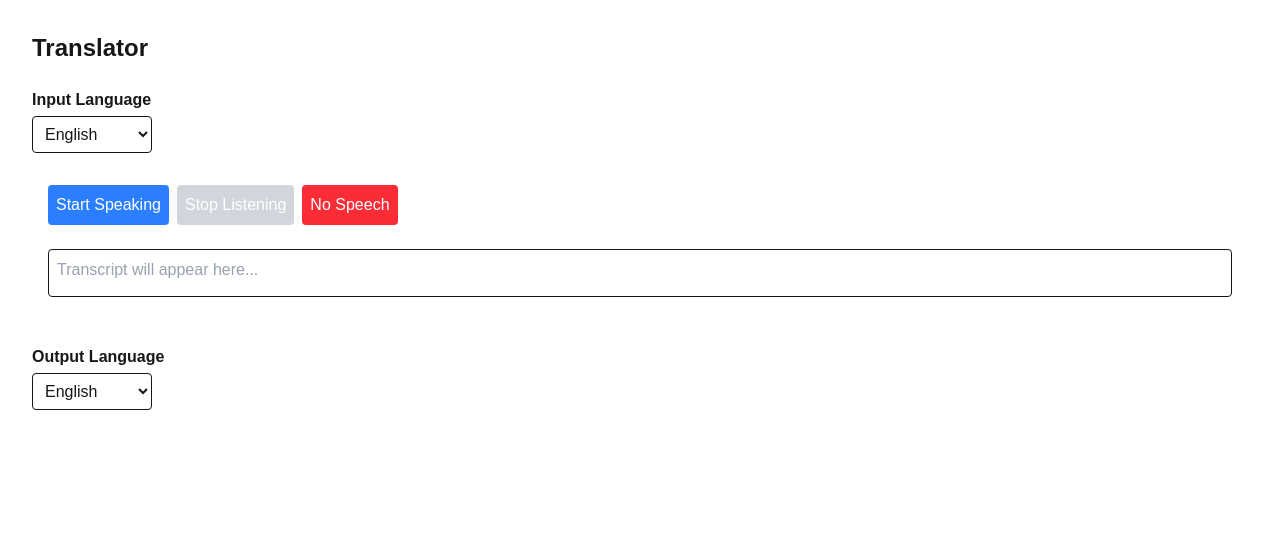
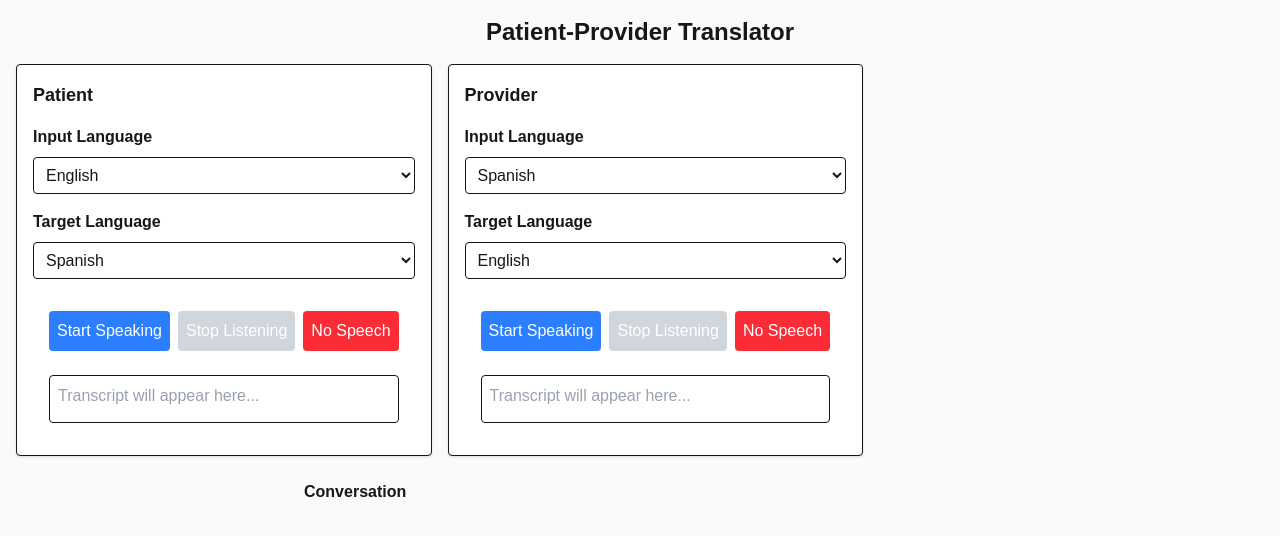
Before and after one commit to grillzwitu/healthcare-translator, a Next.js app: page / in a window 1280 px wide. Shown: the top 536 px of the page. Built offline with nearby package versions, Linux system fonts and the light colour scheme.

Commit message:
implemented dual chat

```diff
--- a/src/app/page.tsx
+++ b/src/app/page.tsx
@@ -1,6 +1,6 @@
 "use client";
-import Translator from "@/components/Translator";
+import DualPanelChat from "@/components/DualPanelChat";
 
 export default function Home() {
-  return <Translator />;
+  return <DualPanelChat />;
 }
--- /dev/null
+++ b/src/components/DualPanelChat.tsx
@@ -0,0 +1,208 @@
+import { useState } from "react";
+import SpeechToText from "./SpeechToText";
+import { LANGUAGES } from "@/constants/languages"; // <-- Import here
+
+type Role = "Patient" | "Provider";
+
+interface Message {
+  sender: Role;
+  inputLang: string;
+  targetLang: string;
+  original: string;
+  corrected: string;
+  suggestions: string;
+  translation: string;
+}
+
+function Panel({
+  role,
+  inputLang,
+  setInputLang,
+  targetLang,
+  setTargetLang,
+  isListening,
+  setIsListening,
+  onSend,
+}: {
+  role: Role;
+  inputLang: string;
+  setInputLang: (v: string) => void;
+  targetLang: string;
+  setTargetLang: (v: string) => void;
+  isListening: boolean;
+  setIsListening: React.Dispatch<React.SetStateAction<boolean>>;
+  onSend: (text: string) => void;
+}) {
+  return (
+    <div className="flex flex-col gap-2 border rounded p-4 bg-white shadow min-w-0">
+      <div className="font-bold text-lg mb-2">{role}</div>
+      <label className="font-semibold">Input Language</label>
+      <select
+        value={inputLang}
+        onChange={e => setInputLang(e.target.value)}
+        className="p-2 border rounded mb-2"
+      >
+        {LANGUAGES.map(l => (
+          <option key={l.code} value={l.code}>{l.label}</option>
+        ))}
+      </select>
+      <label className="font-semibold">Target Language</label>
+      <select
+        value={targetLang}
+        onChange={e => setTargetLang(e.target.value)}
+        className="p-2 border rounded mb-2"
+      >
+        {LANGUAGES.map(l => (
+          <option key={l.code} value={l.code}>{l.label}</option>
+        ))}
+      </select>
+      <SpeechToText
+        onTranscript={onSend}
+        isListening={isListening}
+        setIsListening={setIsListening}
+        inputLang={inputLang}
+      />
+    </div>
+  );
+}
+
+export default function DualPanelChat() {
+  const [messages, setMessages] = useState<Message[]>([]);
+
+  // Patient state
+  const [patientInputLang, setPatientInputLang] = useState("en-US");
+  const [patientTargetLang, setPatientTargetLang] = useState("es-ES");
+  const [patientListening, setPatientListening] = useState(false);
+
+  // Provider state
+  const [providerInputLang, setProviderInputLang] = useState("es-ES");
+  const [providerTargetLang, setProviderTargetLang] = useState("en-US");
+  const [providerListening, setProviderListening] = useState(false);
+
+  // Handle sending a message from either side
+  const handleSend = async (
+    sender: Role,
+    text: string,
+    inputLang: string,
+    targetLang: string
+  ) => {
+    if (!text.trim()) return;
+    // Call translation API
+    const res = await fetch("/api/translate", {
+      method: "POST",
+      headers: { "Content-Type": "application/json" },
+      body: JSON.stringify({ text, targetLang: targetLang.split("-")[0] }),
+    });
+    if (!res.body) return;
+    const reader = res.body.getReader();
+    let resultText = "";
+    let decoder = new TextDecoder();
+    let corrected = "", suggestions = "", translation = "";
+    while (true) {
+      const { done, value } = await reader.read();
+      if (done) break;
+      resultText += decoder.decode(value, { stream: true });
+      const correctedMatch = resultText.match(/- Corrected Transcript:\s*([\s\S]*?)(?=- Suggestions:|$)/i);
+      const suggestionsMatch = resultText.match(/- Suggestions:\s*([\s\S]*?)(?=- Translation:|$)/i);
+      const translationMatch = resultText.match(/- Translation:\s*([\s\S]*)/i);
+      corrected = correctedMatch ? correctedMatch[1].trim() : "";
+      suggestions = suggestionsMatch ? suggestionsMatch[1].trim() : "";
+      translation = translationMatch ? translationMatch[1].trim() : "";
+    }
+    setMessages(msgs => [
+      ...msgs,
+      {
+        sender,
+        inputLang,
+        targetLang,
+        original: text,
+        corrected,
+        suggestions,
+        translation,
+      },
+    ]);
+  };
+
+  // Responsive layout: stack on mobile, side-by-side on desktop
+  return (
+    <main className="min-h-screen p-2 sm:p-4 bg-gray-50">
+      <h1 className="text-2xl font-bold mb-4 text-center">Patient-Provider Translator</h1>
+      <div className="flex flex-col md:flex-row gap-4">
+        {/* Patient Panel */}
+        <Panel
+          role="Patient"
+          inputLang={patientInputLang}
+          setInputLang={setPatientInputLang}
+          targetLang={patientTargetLang}
+          setTargetLang={setPatientTargetLang}
+          isListening={patientListening}
+          setIsListening={setPatientListening} // <-- Pass the setter directly
+          onSend={text =>
+            handleSend("Patient", text, patientInputLang, patientTargetLang)
+          }
+        />
+        {/* Provider Panel */}
+        <Panel
+          role="Provider"
+          inputLang={providerInputLang}
+          setInputLang={setProviderInputLang}
+          targetLang={providerTargetLang}
+          setTargetLang={setProviderTargetLang}
+          isListening={providerListening}
+          setIsListening={setProviderListening} // <-- Pass the setter directly
+          onSend={text =>
+            handleSend("Provider", text, providerInputLang, providerTargetLang)
+          }
+        />
+      </div>
+      {/* Shared Conversation History */}
+      <section className="mt-6 max-w-2xl mx-auto">
+        <h2 className="font-semibold mb-2">Conversation</h2>
+        <div className="flex flex-col gap-3">
+          {messages.map((msg, i) => (
+            <div
+              key={i}
+              className={`rounded p-3 shadow-sm ${
+                msg.sender === "Patient"
+                  ? "bg-blue-50 border-l-4 border-blue-400"
+                  : "bg-green-50 border-l-4 border-green-400"
+              }`}
+            >
+              <div className="text-xs font-bold mb-1">
+                {msg.sender} ({LANGUAGES.find(l => l.code === msg.inputLang)?.label} → {LANGUAGES.find(l => l.code === msg.targetLang)?.label})
+              </div>
+              <div>
+                <strong>Original:</strong> {msg.original}
+              </div>
+              {msg.corrected && (
+                <div>
+                  <strong>Corrected:</strong> {msg.corrected}
+                </div>
+              )}
+              {msg.suggestions && (
+                <div>
+                  <strong>Suggestions:</strong> {msg.suggestions}
+                </div>
+              )}
+              {msg.translation && (
+                <div>
+                  <strong>Translation:</strong> {msg.translation}
+                  <button
+                    className="ml-2 text-xs bg-gray-200 px-2 py-1 rounded"
+                    onClick={() => {
+                      const utter = new window.SpeechSynthesisUtterance(msg.translation);
+                      utter.lang = msg.targetLang;
+                      window.speechSynthesis.speak(utter);
+                    }}
+                  >
+                    🔊
+                  </button>
+                </div>
+              )}
+            </div>
+          ))}
+        </div>
+      </section>
+    </main>
+  );
+}
--- a/src/components/Translator.tsx
+++ b/src/components/Translator.tsx
@@ -1,5 +1,6 @@
 import { useState } from "react";
 import SpeechToText from "./SpeechToText";
+import { LANGUAGES } from "@/constants/languages"; // <-- Import here
 
 export default function Translator() {
   const [translatedText, setTranslatedText] = useState("");
@@ -66,13 +67,9 @@ export default function Translator() {
           onChange={(e) => setInputLang(e.target.value)}
           className="p-2 border rounded mb-4"
         >
-          <option value="en-US">English</option>
-          <option value="es-ES">Spanish</option>
-          <option value="fr-FR">French</option>
-          <option value="de-DE">German</option>
-          <option value="pt-PT">Portuguese</option>
-          <option value="ru-RU">Russian</option>
-          <option value="sv-SE">Swedish</option>
+          {LANGUAGES.map(l => (
+            <option key={l.code} value={l.code}>{l.label}</option>
+          ))}
         </select>
 
         <SpeechToText
@@ -94,13 +91,9 @@ export default function Translator() {
           onChange={(e) => setTargetLang(e.target.value)}
           className="p-2 border rounded mb-4"
         >
-          <option value="en-US">English</option>
-          <option value="es-ES">Spanish</option>
-          <option value="fr-FR">French</option>
-          <option value="de-DE">German</option>
-          <option value="pt-PT">Portuguese</option>
-          <option value="ru-RU">Russian</option>
-          <option value="sv-SE">Swedish</option>
+          {LANGUAGES.map(l => (
+            <option key={l.code} value={l.code}>{l.label}</option>
+          ))}
         </select>
 
         {correction && (
--- /dev/null
+++ b/src/constants/languages.ts
@@ -0,0 +1,12 @@
+export const LANGUAGES = [
+  { code: "en-US", label: "English" },
+  { code: "es-ES", label: "Spanish" },
+  { code: "fr-FR", label: "French" },
+  { code: "de-DE", label: "German" },
+  { code: "pt-PT", label: "Portuguese" },
+  { code: "ru-RU", label: "Russian" },
+  { code: "sv-SE", label: "Swedish" },
+  { code: "zh-CN", label: "Chinese (Simplified)" },
+  { code: "tr-TR", label: "Turkish" },
+  { code: "ko-KR", label: "Korean" },
+];
```
